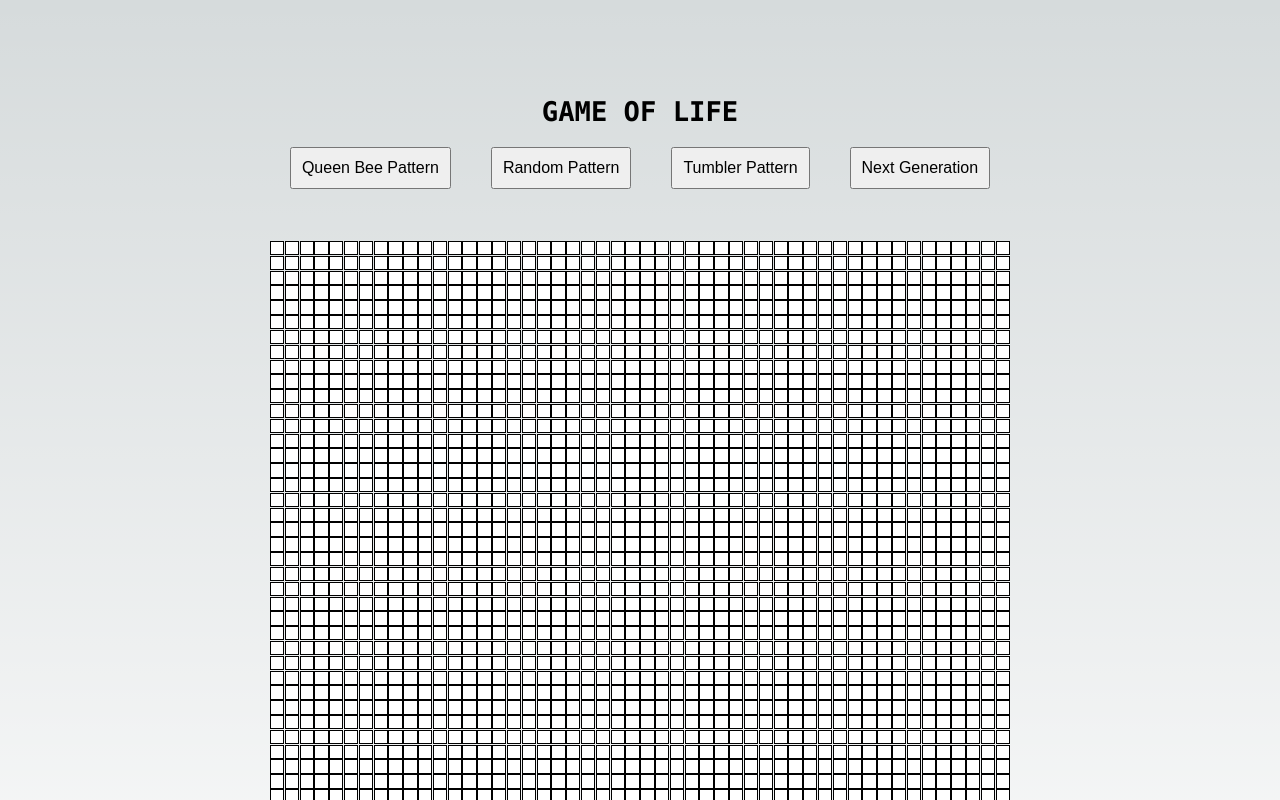
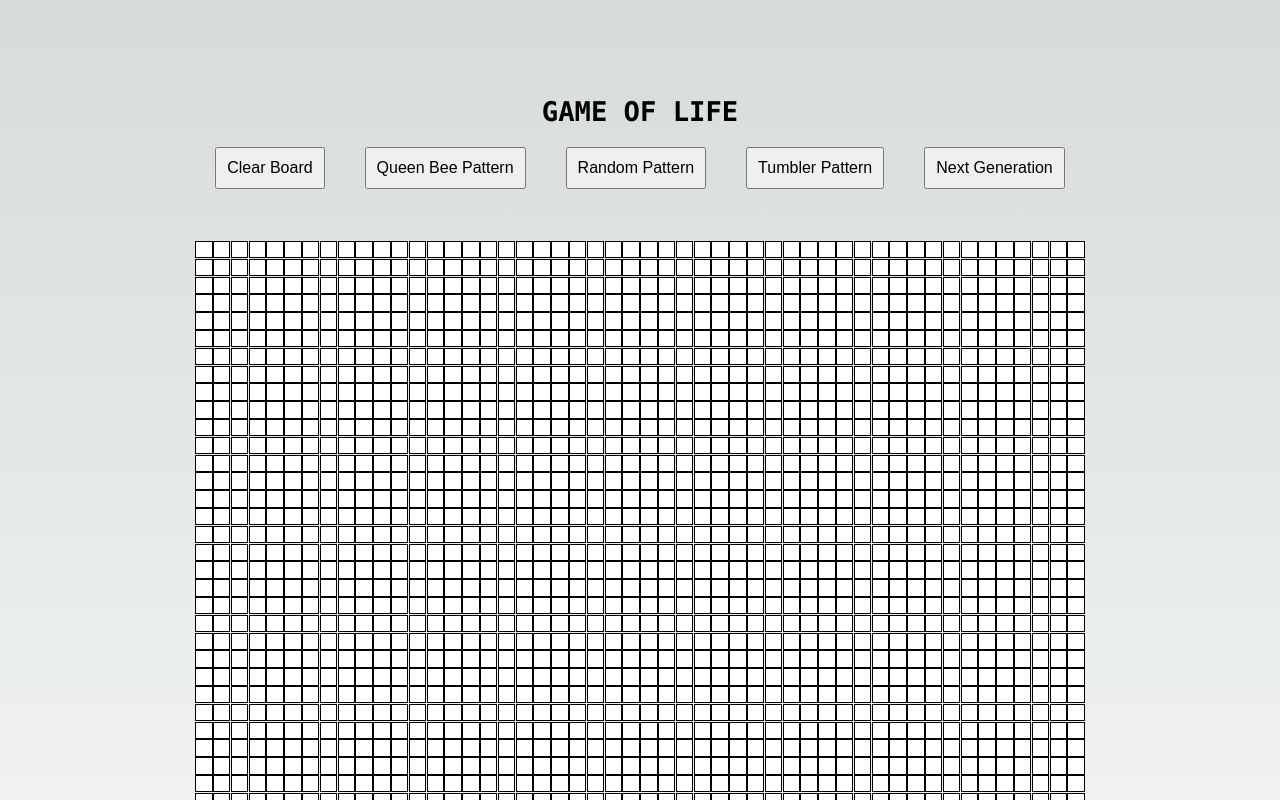
Before and after one commit to Okios2/Game-of-Life, a Next.js app: page / in a window 1280 px wide. Shown: the top 800 px of the page. Built offline with nearby package versions, Linux system fonts and the light colour scheme.

Commit message:
Adding clear board button

```diff
--- a/app/components/gridContainer.tsx
+++ b/app/components/gridContainer.tsx
@@ -14,11 +14,13 @@ const GridContainer = () => {
     const resetToQeenBeeGrid = () => gridRef.current?.setPattern(queenBeePattern);
     const resetToRandomGrid  = () => gridRef.current?.setPattern(randomPattern(rows, cols));
     const resetToTumblerGrid = () => gridRef.current?.setPattern(tumblerPattern);
+    const resetToBlank = () => gridRef.current?.setPattern([[]]);
     const setNextGeneration = () => gridRef.current?.nextGrid();
 
     return (
         <div>
             <div>
+                <ActionButton onClick={resetToBlank}  name="Clear Board"/>
                 <ActionButton onClick={resetToQeenBeeGrid}  name="Queen Bee Pattern"/>
                 <ActionButton onClick={resetToRandomGrid}  name="Random Pattern"/>
                 <ActionButton onClick={resetToTumblerGrid}  name="Tumbler Pattern"/>
```
